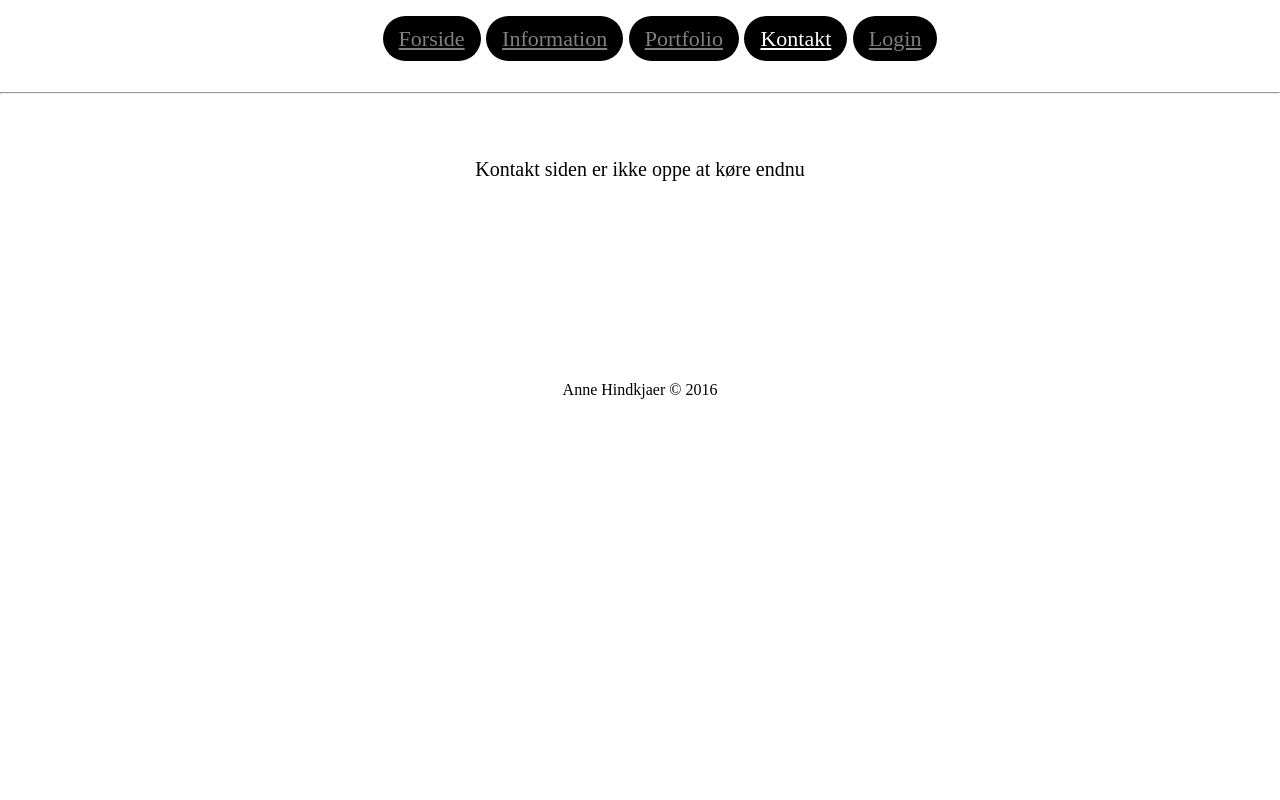
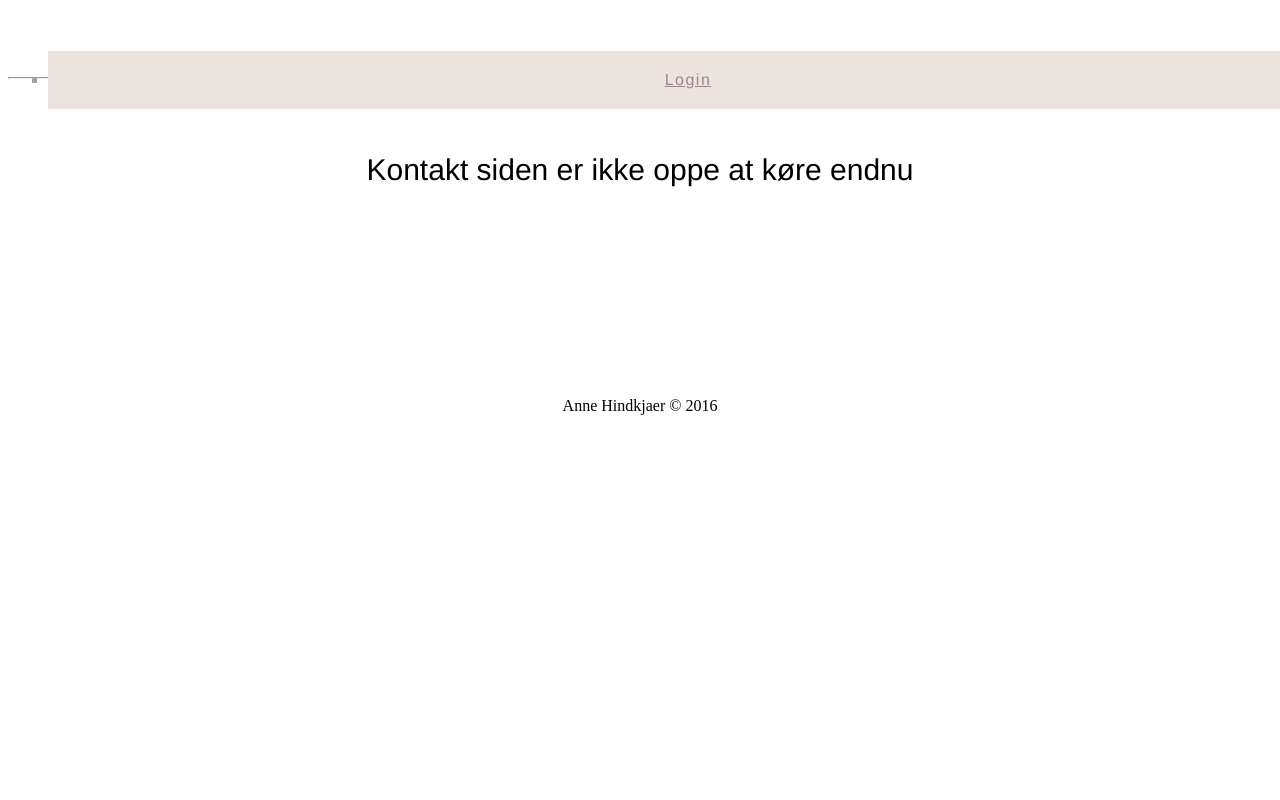
Before and after one commit to andreajakobsen/andreaphp, a PHP site: page /login/kontakt.php in a window 1280 px wide. Run offline with PHP 8.4, Linux system fonts and the light colour scheme.

Commit message:
opdateret version css
Css til menuen

```diff
--- a/menustyle.css
+++ b/menustyle.css
@@ -1,74 +1,66 @@
-@charset "UTF-8";
-/* CSS Document */
-body {
-	padding: 0px;
-	margin: 0px;
-	font-family:font-family:"Fira Sans Book";
+
+
+.menulinje{
+	color: #9E9E9E;
+	opacity: 6.0;
+	text-align: center;
+	position: fixed;
+	font-family: Raleway, helvetica, sans-serif;
+	font-weight:lighter;
+	padding: 20px 0 20px 0;
+	background-color: #EBE4DE;
+	width: 100%;
+	letter-spacing: 1.5px;
+}
+
+.menulinje li{
+    list-style: none;
+    display: inline;
+    font-family: Raleway, helvetica, sans-serif;
+    font-weight: 300;
+
+}
+
+nav{
+    margin-top: 4%;
+    width: 100%;
+    text-align: center;
 	}
-nav{
-    margin-top: 2%;
-    width: 100%;
-    height: 40px;
-    text-align: center;
-    font-size: 22px;}
 
 a {
-	color:grey;
-	}
+	color: #A28686;
+}
 
 a:hover{
-	color: white;}
-
-.menulinje {
-    display: block; /*fjerner bullets ved menupunkterne*/
-    color: #000;
-    padding: 10px 16px; /*har lavet padding for at få det sorte til at passe omrking*/
-	border-radius: 25px; /*dette gør at der er runde kanter*/
-    background: black;
-    text-decoration: none;
-	display: inline; /*dette gør menulinjen står horisontalt*/
+	color:#000000;
 }
 
-.active { /*dette er sådan man redigere i den "aktive side"*/
-    background-color: black;
-    color: white;
+.active { /* Den aktive side */
+	color: white;
+
 }
 
-
-
 #formular{
-	height: 40%;
-	width: 30%;
-	/*background:green;*/
-	margin:auto;
-	margin-top:1%;
-	padding:40px;
+	height: 300px;
+	width:300px;
+	text-align: center;
+	padding: 15px 30px;
+	border-radius: 20px;
+	opacity: 3.0;
+	font-family: Raleway, helvetica, sans-serif;
+	background-color: #B1C2C0;
+	font-weight:lighter;
+	letter-spacing: 2px;
 
 	}
-
-.send{
-	margin-left:150%;
-	width:70%;
-	margin-top:20%;
-
-	}
-
-.felter{
-	height: 70%;
-	width: 90%;
-	margin-bottom:4%;
-	font-size: 30px;}
-
-.ord{
-	font-size:20px;
-	}
-
 p {
 	text-align:center;
-	font-size:20px;
+	font-size:30px;
+	font-family: Raleway, helvetica, sans-serif;
 	}
 
 h1{
 	text-align:center;
 	margin-top:6%;
+	font-family: Raleway, helvetica, sans-serif;
 	}
```
